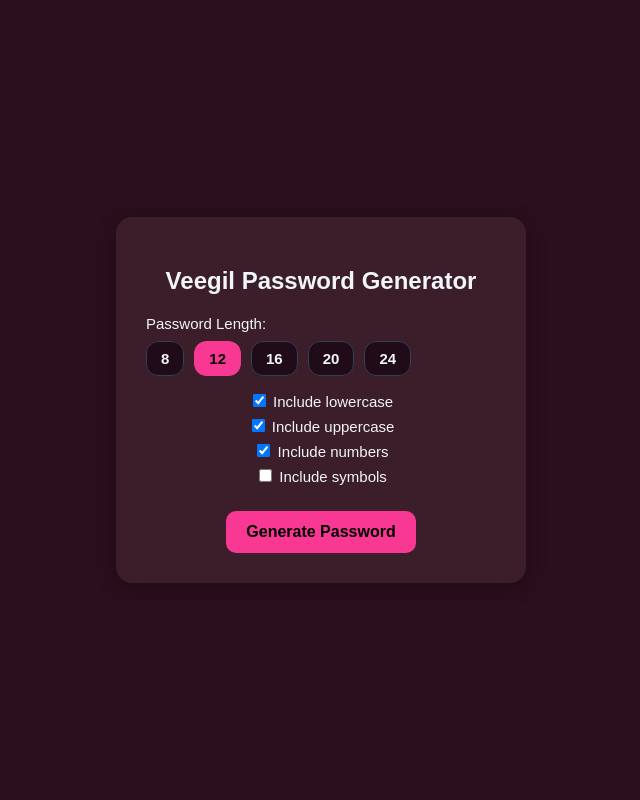
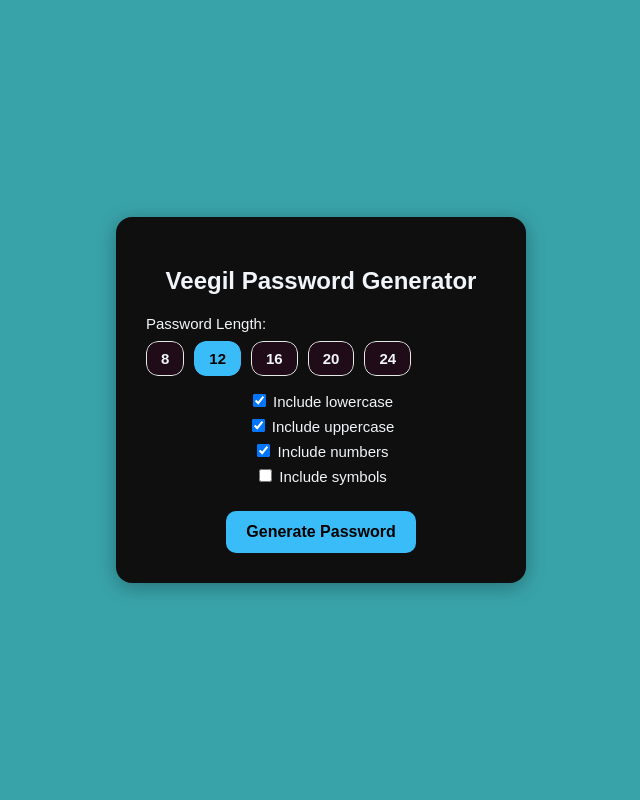
Before and after one commit to INAAYATULLAH/Password-Generator, a Flask app: page / in a window 1280 px wide. Shown: the whole page, without its empty margins (319-959 px from the left). Run offline with Flask 3, Linux system fonts and the light colour scheme.

Commit message:
Updated frontend colors and styles in index.html

```diff
--- a/templates/index.html
+++ b/templates/index.html
@@ -5,10 +5,10 @@
   <title> Veegil Password Generator </title>
   <style>
     :root {
-      --bg: #2a0f1c;
+      --bg: #39a3aa;
       --text: #f1f5f9;
-      --accent: #f83892;
-      --border: #334155;
+      --accent: hsl(199, 93%, 60%);
+      --border: #e4ebe4;
     }
     body {
       background: var(--bg);
@@ -21,7 +21,7 @@
       margin: 0;
     }
     .container {
-      background: #3b1e2a;
+      background: hsl(0, 0%, 6%);
       padding: 30px;
       border-radius: 16px;
       box-shadow: 0 4px 20px rgba(0,0,0,0.3);
@@ -88,7 +88,7 @@
       transition: background 0.2s;
     }
     button:hover {
-      background: hwb(335 5% 9%);
+      background: hwb(182 5% 9%);
     }
     .result-container {
       margin-top: 20px;
@@ -98,7 +98,7 @@
       justify-content: center;
     }
     .result {
-      background: #200b0b;
+      background: #050505;
       padding: 12px;
       border-radius: 10px;
       font-size: 16px;
@@ -115,7 +115,7 @@
       color: black;
     }
     .copy-btn:hover {
-      background: hwb(335 5% 9%);
+      background: lab(67.67% -27.84 -17.86);
     }
     .strength {
       font-weight: bold;
```
